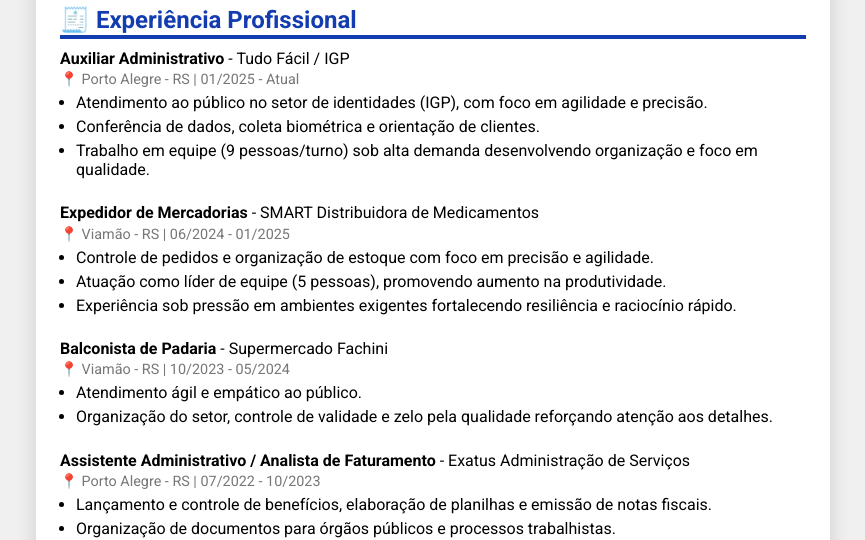
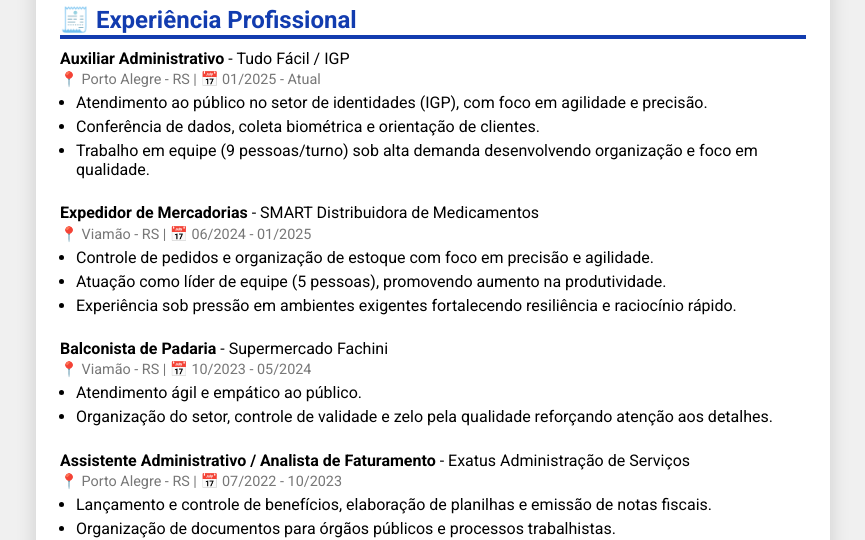
Before and after one commit to HerickNQ/curriculo, a plain HTML site: page index.html in a window 1280 px wide. Shown: the part 1204-1744 px from the top of the page, without its empty margins (204-1069 px from the left). Drawn offline with nearby package versions, Linux system fonts and the light colour scheme.

Commit message:
adicionar incones data favicon navegador, atualizar README

```diff
--- a/index.html
+++ b/index.html
@@ -13,7 +13,7 @@
       content="currículo, front-end, desenvolvedor júnior, html, css, javascript, herick quevedo"
     />
     <title>Herick Quevedo | Desenvolvedor Front-End</title>
-    <link rel="icon" href="./assets/favicon.png" type="image/png" />
+    <link rel="icon" href="assets/favicon.ico" type="image/png" />
     <link
       rel="stylesheet"
       href="https://cdnjs.cloudflare.com/ajax/libs/font-awesome/6.5.0/css/all.min.css"
@@ -517,7 +517,7 @@
                 <strong>Auxiliar Administrativo</strong>
                 <span class="empresa"> - Tudo Fácil / IGP</span>
                 <span class="periodo"
-                  >📍 Porto Alegre - RS | 01/2025 - Atual</span
+                  >📍 Porto Alegre - RS | 📅 01/2025 - Atual</span
                 >
               </div>
               <ul>
@@ -541,7 +541,7 @@
                 <span class="empresa"
                   >- SMART Distribuidora de Medicamentos
                 </span>
-                <span class="periodo">📍 Viamão - RS | 06/2024 - 01/2025</span>
+                <span class="periodo">📍 Viamão - RS | 📅 06/2024 - 01/2025</span>
               </div>
               <ul>
                 <li>
@@ -562,7 +562,7 @@
               <div class="experiencia-header">
                 <strong>Balconista de Padaria</strong>
                 <span class="empresa">- Supermercado Fachini</span>
-                <span class="periodo">📍 Viamão - RS | 10/2023 - 05/2024</span>
+                <span class="periodo">📍 Viamão - RS | 📅 10/2023 - 05/2024</span>
               </div>
               <ul>
                 <li>Atendimento ágil e empático ao público.</li>
@@ -579,7 +579,7 @@
                 >
                 <span class="empresa">- Exatus Administração de Serviços</span>
                 <span class="periodo"
-                  >📍 Porto Alegre - RS | 07/2022 - 10/2023</span
+                  >📍 Porto Alegre - RS | 📅 07/2022 - 10/2023</span
                 >
               </div>
               <ul>
```
Also changed, not shown: assets/favicon.ico (added), 1 other file.
